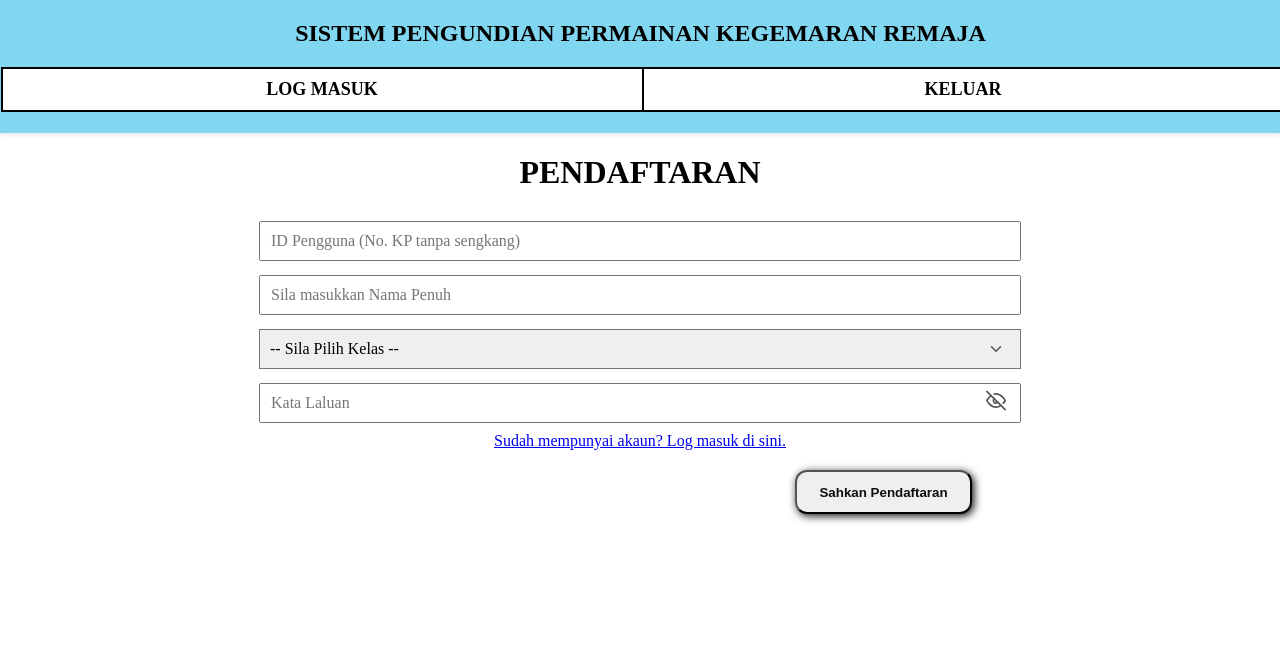
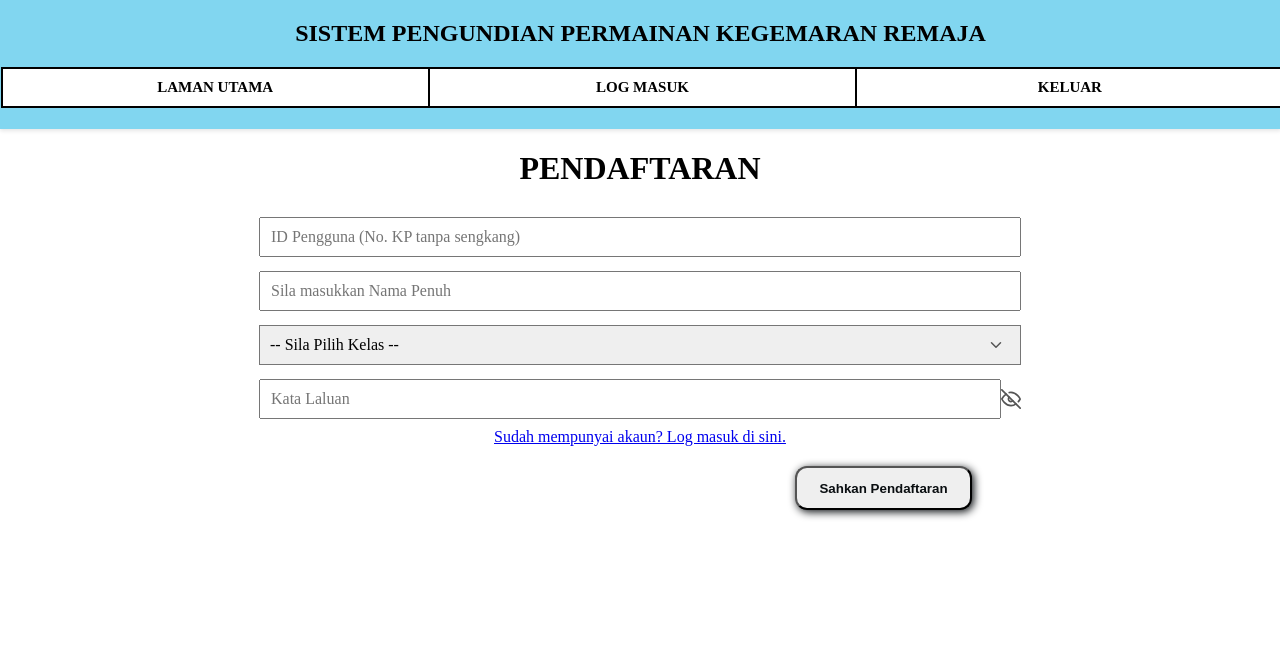
Before and after one commit to ChuaJingHui/CJH090306070514, a PHP site: page /register.php in a window 1280 px wide. Shown: the top 663 px of the page. Run offline with PHP 8.4, Linux system fonts and the light colour scheme; data comes from the database, SQL or seed files in the repository.

Commit message:
Add files via upload

```diff
--- a/import.php
+++ b/import.php
@@ -10,16 +10,17 @@
             <h1>SISTEM PENGUNDIAN PERMAINAN KEGEMARAN REMAJA</h1>
         </div>
         <div class="navButtons">
-            <a href="import.php" class="nav-btn">IMPORT</a>
+            <a href="lamanUtama.php" class="nav-btn">LAMAN UTAMA</a>
             <a href="laporan.php" class="nav-btn">LAPORAN</a>
             <a href="keputusanAdmin.php" class="nav-btn">KEPUTUSAN</a>
             <a href="kemaskini.php" class="nav-btn">KEMASKINI</a>
+            <a href="import.php" class="nav-btn">IMPORT</a>
             <a href="login.php" class="nav-btn">KELUAR</a>
         </div>
     </nav>
 
     <center>
-        <h1 style="margin: 20px 0;">BORANG IMPORT MAKLUMAT KELAS</h1>
+        <h1 style="margin: 50px auto;">BORANG IMPORT MAKLUMAT KELAS</h1>
 
         <div class="form-tambah">
                 <br>
--- a/kemaskini.php
+++ b/kemaskini.php
@@ -22,10 +22,11 @@ $hasil_carian = mysqli_query($sambungan, $arahan_sql);
             <h1>SISTEM PENGUNDIAN PERMAINAN KEGEMARAN REMAJA</h1>
         </div>
         <div class="navButtons">
-            <a href="import.php" class="nav-btn">IMPORT</a>
+            <a href="lamanUtama.php" class="nav-btn">LAMAN UTAMA</a>
             <a href="laporan.php" class="nav-btn">LAPORAN</a>
             <a href="keputusanAdmin.php" class="nav-btn">KEPUTUSAN</a>
             <a href="kemaskini.php" class="nav-btn">KEMASKINI</a>
+            <a href="import.php" class="nav-btn">IMPORT</a>
             <a href="login.php" class="nav-btn">KELUAR</a>
         </div>
     </nav>
--- a/laporan.php
+++ b/laporan.php
@@ -30,10 +30,11 @@ $hasil_carian = mysqli_query($sambungan, $arahan_sql);
           <h1>SISTEM PENGUNDIAN PERMAINAN KEGEMARAN REMAJA</h1>
         </div>
         <div class="navButtons">
-          <a href="import.php" class="nav-btn">IMPORT</a>
+          <a href="lamanUtama.php" class="nav-btn">LAMAN UTAMA</a>
           <a href="laporan.php" class="nav-btn">LAPORAN</a>
           <a href="keputusanAdmin.php" class="nav-btn">KEPUTUSAN</a>
           <a href="kemaskini.php" class="nav-btn">KEMASKINI</a>
+          <a href="import.php" class="nav-btn">IMPORT</a>
           <a href="login.php" class="nav-btn">KELUAR</a>
         </div>
       </nav>
--- a/login.php
+++ b/login.php
@@ -54,6 +54,7 @@
           <h1>SISTEM PENGUNDIAN PERMAINAN KEGEMARAN REMAJA</h1>
         </div>
         <div class="navButtons">
+          <a href="lamanUtama.php" class="nav-btn">LAMAN UTAMA</a>
           <a href="register.php" class="nav-btn">DAFTAR</a>
           <a href="login.php" class="nav-btn">KELUAR</a>
         </div>
--- a/register.php
+++ b/register.php
@@ -38,6 +38,7 @@ if(isset($_POST['daftar_akaun'])){
           <h1>SISTEM PENGUNDIAN PERMAINAN KEGEMARAN REMAJA</h1>
         </div>
         <div class="navButtons">
+          <a href="lamanUtama.php" class="nav-btn">LAMAN UTAMA</a>
           <a href="login.php" class="nav-btn">LOG MASUK</a>
           <a href="login.php" class="nav-btn">KELUAR</a>
         </div>
--- a/styles.css
+++ b/styles.css
@@ -52,9 +52,9 @@ nav {
     flex: 1;
     text-decoration: none;
     color: black;
-    padding: 10px 40px;
+    padding: 10px 30px;
     font-weight: bold;
-    font-size: 18px;
+    font-size: 15px;
     display: inline-block;
 }
 
@@ -106,6 +106,18 @@ nav {
 .btn-cetak:hover {
     background-color: #005f80;
 }
+
+.umum-pemenang {
+    white-space: nowrap;      /* Halang teks daripada pecah baris */
+    text-align: center;       /* Letak di tengah-tengah */
+    font-weight: bold;        /* Optional: buat teks nampak lebih jelas */
+    padding: 15px 0;          /* Tambah ruang sikit atas dan bawah */
+    display: block;           /* Pastikan ia ambil ruang penuh */
+    width: 100%;
+}
+
+
+
 
 /* Butang untuk menghantar borang (Submit) */
 .btn-submit {
@@ -331,25 +343,40 @@ select.user {
     align-items: center;
 }
 
-.password-container .user, .password-container input {
-    padding-right: 40px;
+/* Pastikan input ada ruang di sebelah kanan untuk ikon */
+.password-container .user {
+    padding-right: 40px !important;
     margin: 5px 0;
 }
 
-/* Gaya ikon mata untuk kata laluan */
-.eye-icon {
-    position: absolute;
-    right: 15px;
-    cursor: pointer;
-    font-size: 20px;
-    user-select: none;
-    color: #555;
-    top: 50%;
-    transform: translateY(-50%);
+/* 1. Sembunyikan ikon mata bawaan Microsoft Edge */
+input::-ms-reveal,
+input::-ms-clear {
+    display: none !important;
 }
 
-.eye-icon:hover {
-    transform: translateY(-50%) scale(1.1);
+/* 2. Sembunyikan ikon mata/autofill bawaan Chrome & Safari */
+input::-webkit-contacts-auto-fill-button,
+input::-webkit-credentials-auto-fill-button {
+    visibility: hidden !important;
+    pointer-events: none !important;
+    position: absolute !important;
+    right: 0 !important;
+}
+
+/* 3. Pastikan ikon mata anda tidak bertindih dengan teks */
+.password-container .user {
+    padding-right: 45px !important;
+}
+
+.eye-icon {
+    background-color: white; /* Memberi latar belakang supaya ikon browser di belakang terlindung */
+    z-index: 10;
+}
+
+/* Pastikan tiada background-image lama yang tertinggal */
+.eye-icon svg {
+    display: block;
 }
 
 /* --- Gaya Khas untuk Laman Undian (undi.php) --- */
--- a/undi.php
+++ b/undi.php
@@ -61,8 +61,9 @@
           <h1>SISTEM PENGUNDIAN PERMAINAN KEGEMARAN REMAJA</h1>
         </div>
         <div class="navButtons">
-          <a href="undi.php" class="nav-btn">PILIHAN UNDI</a>
-          <a href="login.php" class="nav-btn">LOG KELUAR</a>
+            <a href="lamanUtama.php" class="nav-btn">LAMAN UTAMA</a>
+            <a href="undi.php" class="nav-btn">UNDI</a>
+            <a href="login.php" class="nav-btn">LOG KELUAR</a>
         </div>
       </nav>
 
```
Also changed, not shown: keputusan.php (+21 -3 lines), keputusanAdmin.php (+23 -6 lines), lamanUtama.php (added, +65 -0 lines), 1 other file.
